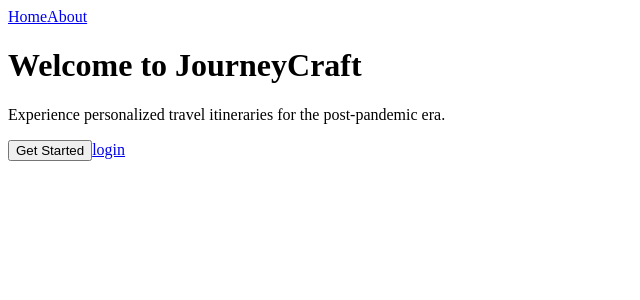
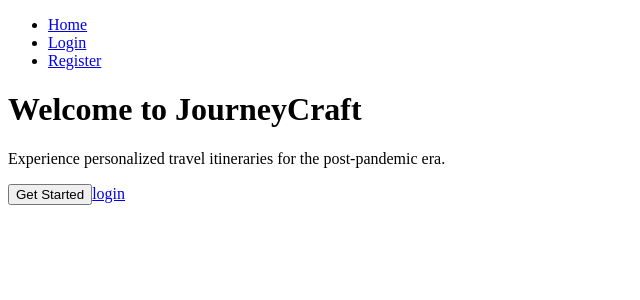
Before and after one commit to siruislybro/JourneyCraft, a Next.js app in the folder journey-craft/: page / in a window 1280 px wide. Shown: the top 300 px of the page, without its empty margins (0-640 px from the left). Built offline with nearby package versions, Linux system fonts and the light colour scheme.

Commit message:
navigation bar update

```diff
--- a/journey-craft/components/Navbar.tsx
+++ /dev/null
@@ -1,26 +0,0 @@
-import Link from 'next/link';
-
-
-const NavBar = () => {
-
-    return (
-        <>
-            <nav className="drop-shadow-md flex h-16 bg-gradient-to-l from-pink-400 to-emerald-500 via-indigo-400 px-2 py-[1vh] sm:px-4 fixed w-full z-20 top-0 left-0">
-                <div className="container flex items-center justify-around mx-auto">
-                <Link href="/" className="flex items-center justify-center">
-                    <span className="hover:text-2xl self-center text-xl font-semibold whitespace-nowrap dark:text-white">Home</span>
-                </Link>
-                <Link href="/about" className="flex items-center justify-center">
-                    <span className="hover:text-2xl text-center self-center text-xl font-semibold whitespace-nowrap dark:text-white">About</span>
-                </Link>
-                </div>
-                <div className="px-10 flex"></div>
-            </nav>
-
-
-        </>
-    )
-}
-
-
-export default NavBar;
--- /dev/null
+++ b/journey-craft/components/layout.tsx
@@ -0,0 +1,12 @@
+import Navbar from './navigationBar';
+
+function Layout({ children }) {
+  return (
+    <div>
+      <Navbar />
+      <main>{children}</main>
+    </div>
+  );
+}
+
+export default Layout;
--- /dev/null
+++ b/journey-craft/components/navigationBar.tsx
@@ -0,0 +1,21 @@
+import Link from 'next/link';
+
+function Navbar() {
+  return (
+    <nav>
+      <ul>
+        <li>
+          <Link href="/">Home</Link>
+        </li>
+        <li>
+          <Link href="/login">Login</Link>
+        </li>
+        <li>
+          <Link href="/register">Register</Link>
+        </li>
+      </ul>
+    </nav>
+  );
+}
+
+export default Navbar;
--- a/journey-craft/pages/index.tsx
+++ b/journey-craft/pages/index.tsx
@@ -2,17 +2,19 @@
 
 import React from 'react';
 import Link from 'next/link';
-import Navbar from '../components/Navbar';
+import Layout from '@/components/layout';
+
 
 const HomePage: React.FC = () => {
   return (
+    <Layout>
     <div>
-      <Navbar></Navbar>
       <h1>Welcome to JourneyCraft</h1>
       <p>Experience personalized travel itineraries for the post-pandemic era.</p>
       <button>Get Started</button>
       <Link href="/login">login</Link>
     </div>
+    </Layout>
   );
 };
 
--- a/journey-craft/pages/login.tsx
+++ b/journey-craft/pages/login.tsx
@@ -1,5 +1,6 @@
 import { useState } from 'react';
 import { auth } from '../firebase';
+import Layout from '@/components/layout';
 
 function Login() {
   const [email, setEmail] = useState('');
@@ -16,6 +17,7 @@ function Login() {
   };
 
   return (
+    <Layout>
       <div>
         <h2>Login</h2>
         <form>
@@ -43,6 +45,7 @@ function Login() {
         </form>
         {error && <p>{error}</p>}
       </div>
+    </Layout>
   );
 }
 
```
Lines whose indentation alone changed are shown as unchanged.
